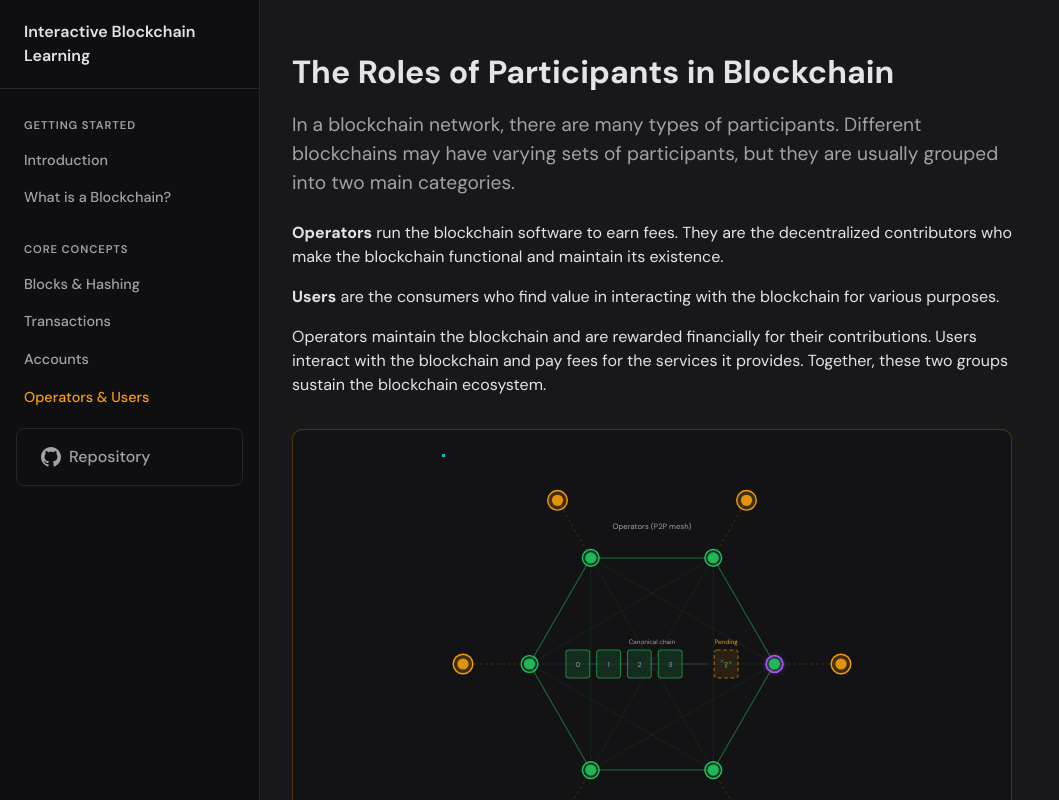
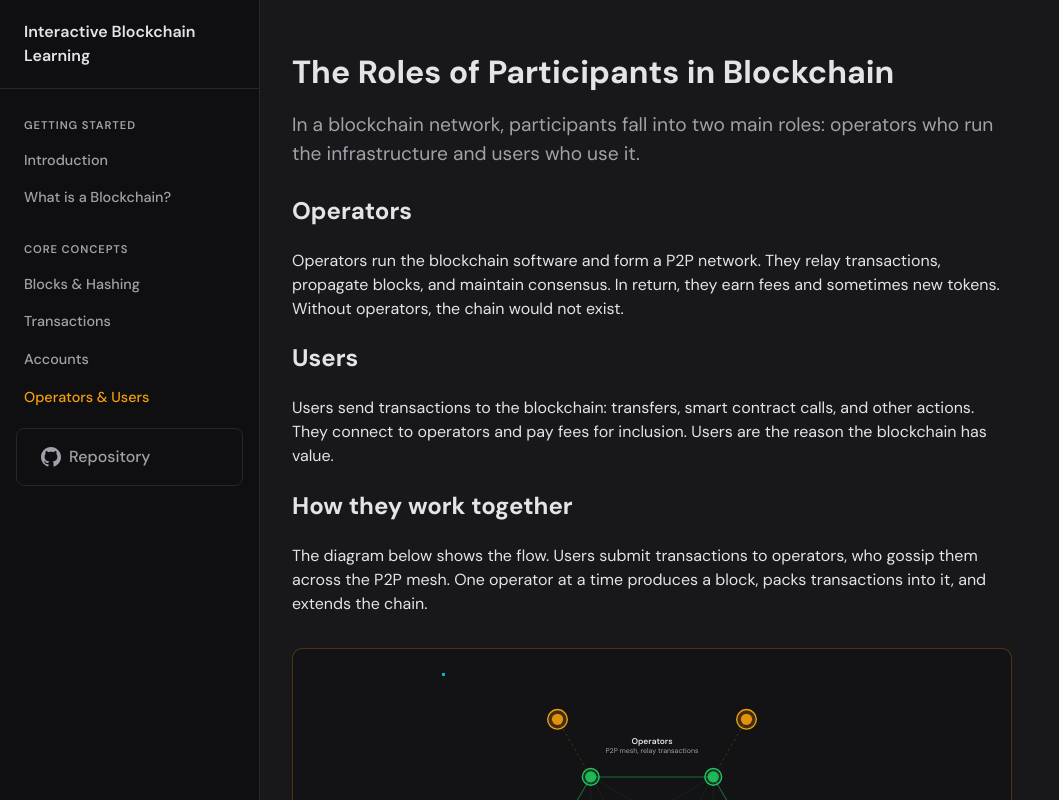
Before and after one commit to dlebee/interactive-blockchain-learning, a React (Vite) app: page /operators-users in a window 1280 px wide. Shown: the top 800 px of the page, without its empty margins (0-1059 px from the left). Built offline with nearby package versions, Linux system fonts and the light colour scheme.

Commit message:
fixed the text

```diff
--- a/src/pages/operators-users/OperatorsUsersDemo.css
+++ b/src/pages/operators-users/OperatorsUsersDemo.css
@@ -70,6 +70,19 @@
   font-size: 11px;
   fill: var(--text-muted);
   text-anchor: middle;
+}
+
+.mesh-label-header,
+.user-label-header {
+  font-size: 12px;
+  font-weight: 600;
+  fill: var(--text);
+}
+
+.mesh-label-sub,
+.user-label-sub {
+  font-size: 10px;
+  fill: var(--text-muted);
 }
 
 .operators-users-legend {
--- a/src/pages/operators-users/OperatorsUsersDemo.tsx
+++ b/src/pages/operators-users/OperatorsUsersDemo.tsx
@@ -322,11 +322,17 @@ export function OperatorsUsersDemo() {
         ))}
 
         {/* Labels */}
-        <text x={CENTER_X} y={CENTER_Y - OPERATOR_RADIUS - 18} className="mesh-label">
-          Operators (P2P mesh)
+        <text x={CENTER_X} y={CENTER_Y - OPERATOR_RADIUS - 24} className="mesh-label mesh-label-header">
+          Operators
         </text>
-        <text x={CENTER_X} y={CENTER_Y + USER_RADIUS + 18} className="user-label">
-          Users (submit transactions)
+        <text x={CENTER_X} y={CENTER_Y - OPERATOR_RADIUS - 10} className="mesh-label mesh-label-sub">
+          P2P mesh, relay transactions
+        </text>
+        <text x={CENTER_X} y={CENTER_Y + USER_RADIUS + 10} className="user-label user-label-header">
+          Users
+        </text>
+        <text x={CENTER_X} y={CENTER_Y + USER_RADIUS + 24} className="user-label user-label-sub">
+          Submit transactions
         </text>
         <text x={CENTER_X} y={CHAIN_Y - BLOCK_HEIGHT / 2 - 8} className="chain-label">
           Canonical chain
--- a/src/pages/operators-users/OperatorsUsersPage.tsx
+++ b/src/pages/operators-users/OperatorsUsersPage.tsx
@@ -5,24 +5,30 @@ export function OperatorsUsersPage() {
     <div className="page">
       <h1>The Roles of Participants in Blockchain</h1>
       <p className="lead">
-        In a blockchain network, there are many types of participants. Different
-        blockchains may have varying sets of participants, but they are usually
-        grouped into two main categories.
+        In a blockchain network, participants fall into two main roles:
+        operators who run the infrastructure and users who use it.
       </p>
+
+      <h2>Operators</h2>
       <p>
-        <strong>Operators</strong> run the blockchain software to earn fees.
-        They are the decentralized contributors who make the blockchain
-        functional and maintain its existence.
+        Operators run the blockchain software and form a P2P network.
+        They relay transactions, propagate blocks, and maintain consensus. In
+        return, they earn fees and sometimes new tokens. Without operators, the
+        chain would not exist.
       </p>
+
+      <h2>Users</h2>
       <p>
-        <strong>Users</strong> are the consumers who find value in interacting
-        with the blockchain for various purposes.
+        Users send transactions to the blockchain: transfers, smart contract
+        calls, and other actions. They connect to operators and pay fees for
+        inclusion. Users are the reason the blockchain has value.
       </p>
+
+      <h2>How they work together</h2>
       <p>
-        Operators maintain the blockchain and are rewarded financially for their
-        contributions. Users interact with the blockchain and pay fees for the
-        services it provides. Together, these two groups sustain the blockchain
-        ecosystem.
+        The diagram below shows the flow. Users submit transactions to operators,
+        who gossip them across the P2P mesh. One operator at a time produces a
+        block, packs transactions into it, and extends the chain.
       </p>
       <OperatorsUsersDemo />
     </div>
```
